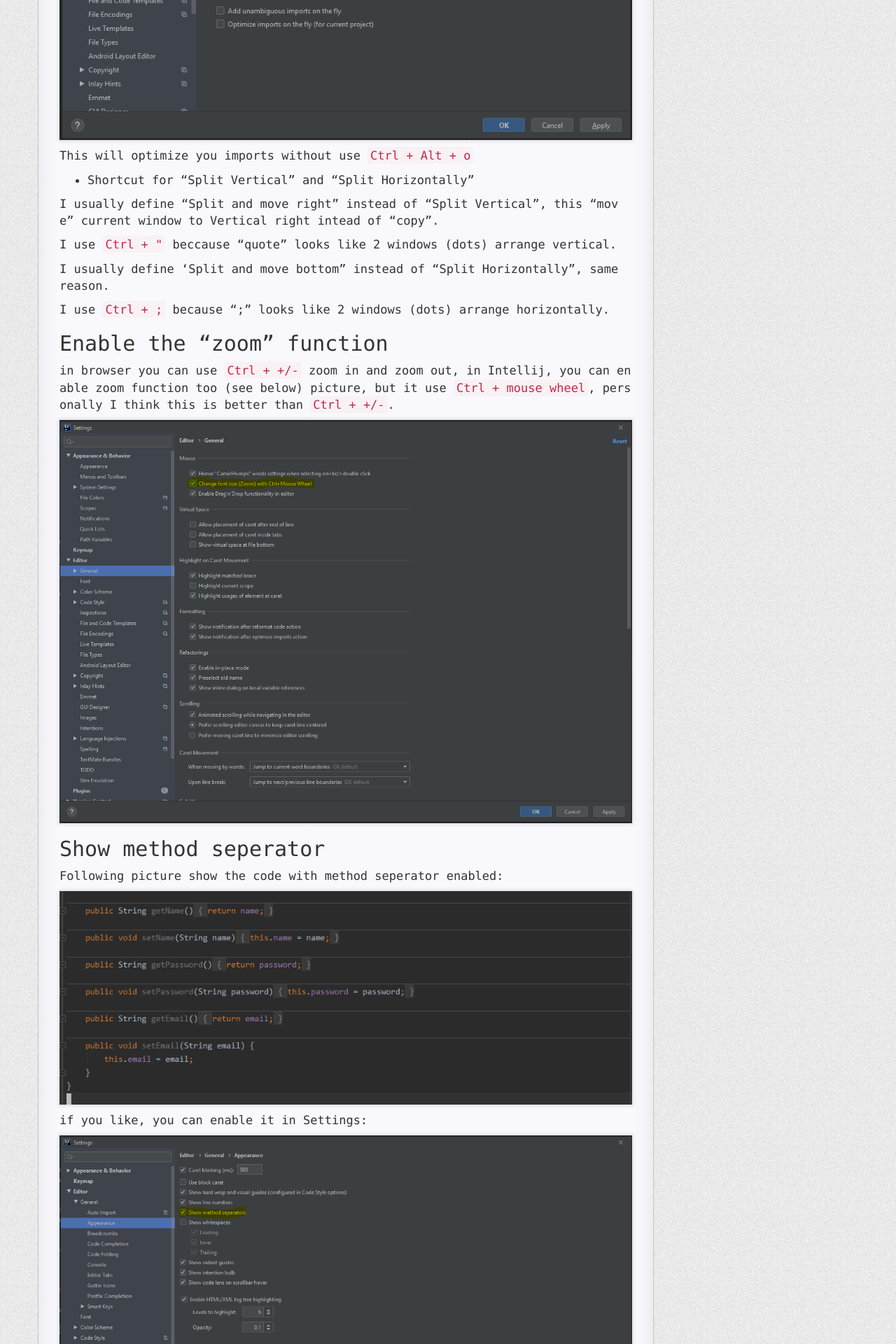
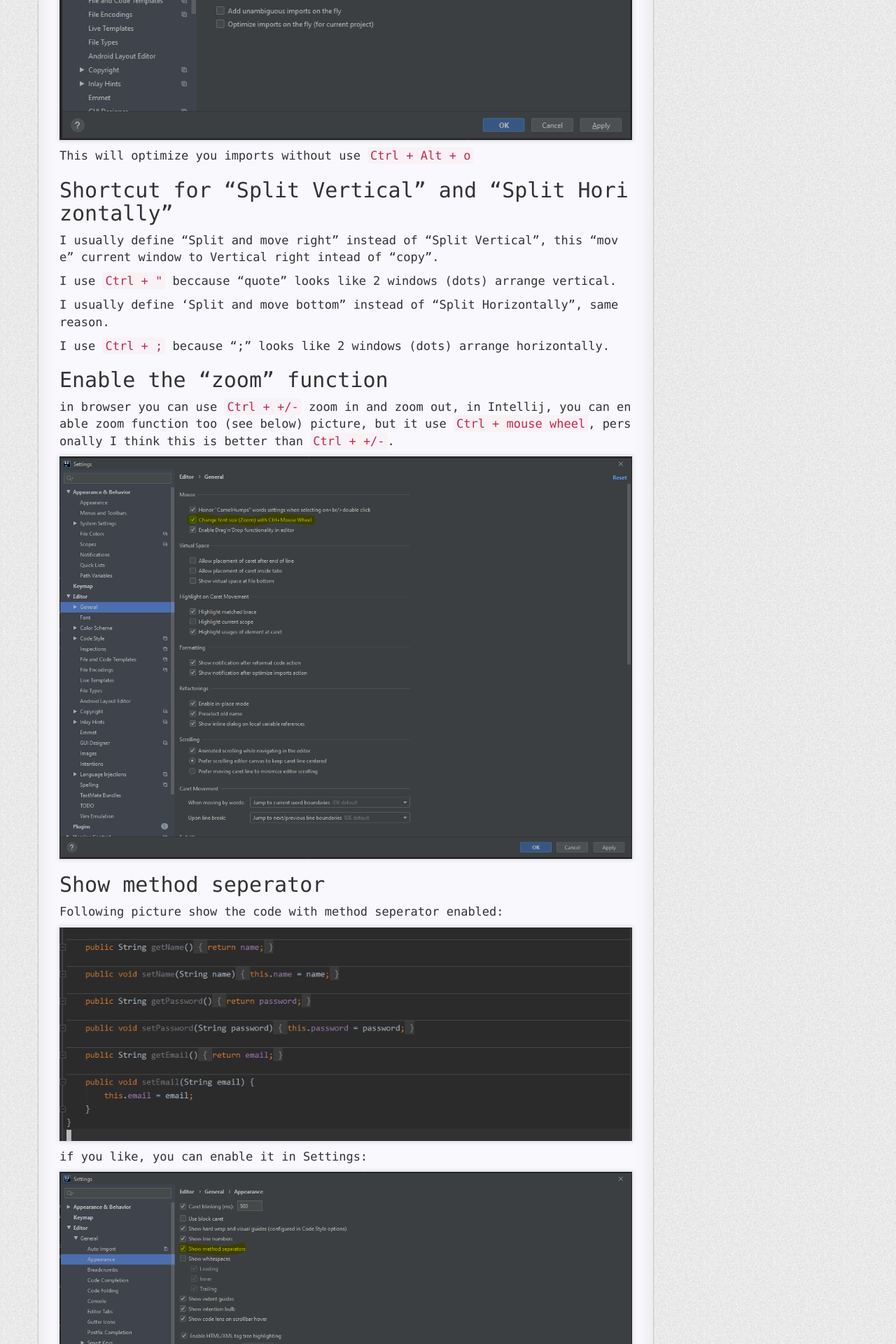
Before and after one commit to R0NGSH3N/r0ngsh3n.github.io, a Jekyll site: the page built from _posts/2020-09-23-intellij-tips.md, in a window 1280 px wide. Shown: the part 724-2644 px from the top of the page at 70% size. Built offline with Jekyll 4.4.1, drawn with Linux system fonts in a browser that asks for light colours; nearby versions of some CDN libraries; comment, search, counter and statistics services are not loaded; a style sheet for code colours, icons or effects is not loaded.

Commit message:
change problem i doc

```diff
--- a/_posts/2020-09-23-intellij-tips.md
+++ b/_posts/2020-09-23-intellij-tips.md
@@ -12,7 +12,7 @@ categories: common
 
 This will optimize you imports without use `Ctrl + Alt + o`
 
-* Shortcut for "Split Vertical" and "Split Horizontally"
+## Shortcut for "Split Vertical" and "Split Horizontally"
 
 I usually define "Split and move right" instead of "Split Vertical", this "move" current window to Vertical right intead of "copy".
 
```
